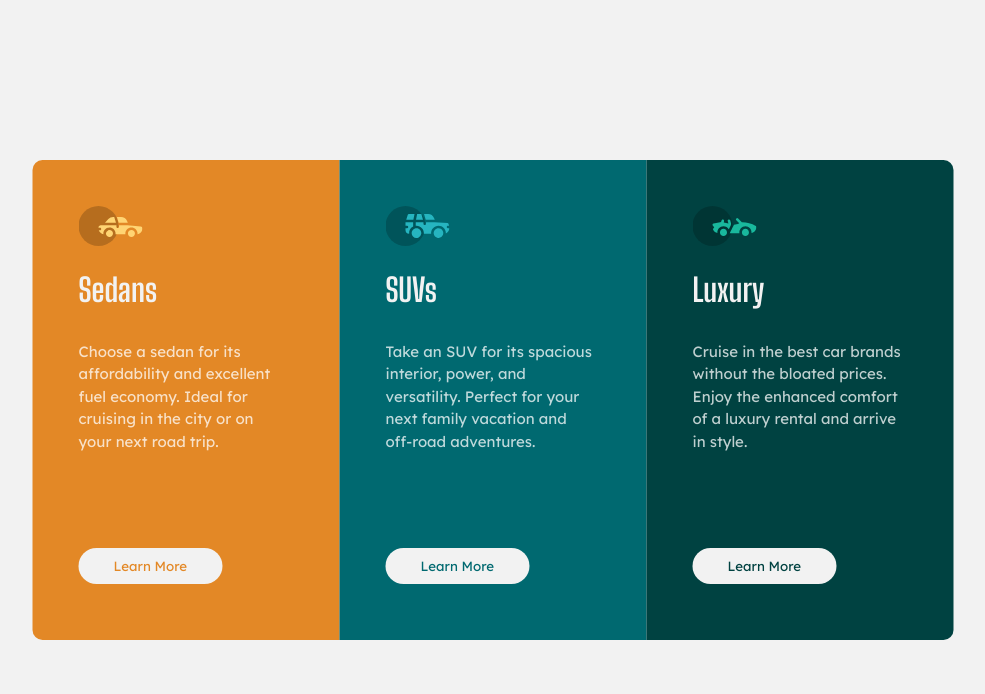
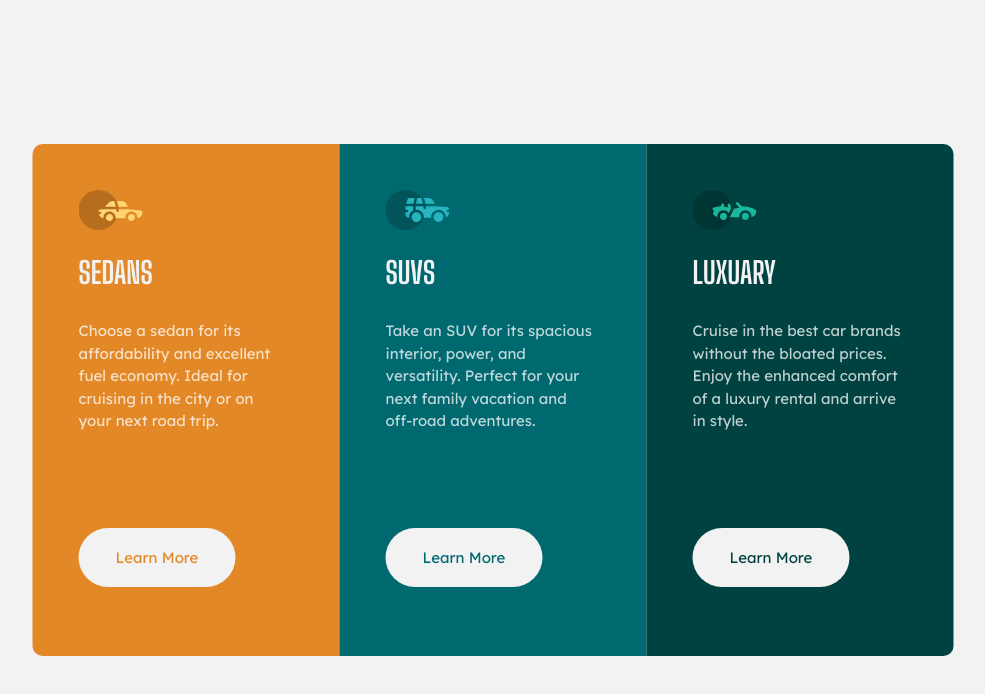
Before and after one commit to yozidst/3-Column-Preview-Card-Component, a plain HTML site: page index.html in a window 1280 px wide. Shown: the whole page, without its empty margins (147-1132 px from the left). Drawn offline with Linux system fonts and the light colour scheme.

Commit message:
Update #3

```diff
--- a/index.html
+++ b/index.html
@@ -17,21 +17,21 @@
     <div class="content">
       <div class="card card-a">
         <img src="./images/icon-sedans.svg" alt="sedan's icon">
-        <h1>Sedans</h1>
+        <h1>SEDANS</h1>
         <p>Choose a sedan for its affordability and excellent fuel economy. Ideal for cruising in the city or on your next road trip.</p>
         <button><a href="#" class="btn button-a">Learn More</a></button>
       </div>
 
       <div class="card card-b">
         <img src="./images/icon-suvs.svg" alt="suv's icon">
-        <h1>SUVs</h1>
+        <h1>SUVS</h1>
         <p>Take an SUV for its spacious interior, power, and versatility. Perfect for your next family vacation and off-road adventures.</p>
         <button><a href="#" class="btn button-b">Learn More</a></button>
       </div>
 
       <div class="card card-c">
         <img src="./images/icon-luxury.svg" alt="luxury's icon">
-        <h1>Luxury</h1>
+        <h1>LUXUARY</h1>
         <p>Cruise in the best car brands without the bloated prices. Enjoy the enhanced comfort of a luxury rental and arrive in style.</p>
         <button><a href="#" class="btn button-c">Learn More</a></button>
       </div>
--- a/styles.css
+++ b/styles.css
@@ -37,7 +37,7 @@ body {
 .content {
     display: grid;
     grid-template-columns: 307px 307px 307px;
-    grid-template-rows: 30rem;
+    grid-template-rows: 32rem;
 }
 
 .card {
@@ -67,6 +67,7 @@ h1 {
     font-family: var(--ff-Big-Shoulders-Display);
     font-weight: 700;
     padding-bottom: 10px;
+    font-size: 30px;
 }
 
 p {
@@ -80,7 +81,7 @@ p {
 button {
     margin-top: 80px;
     background-color: var(--clr-secondary-very-light-gray);
-    padding: 10px 30px;
+    padding: 20px 32px;
     border-radius: 100rem;
     font-family: var(--ff-Lexend-Deca);
     font-weight: 400;
@@ -91,6 +92,7 @@ button {
 a {
     text-decoration: none;
     padding: 0 5px;
+    font-size: 15px;
 }
 
 .button-a {
```
